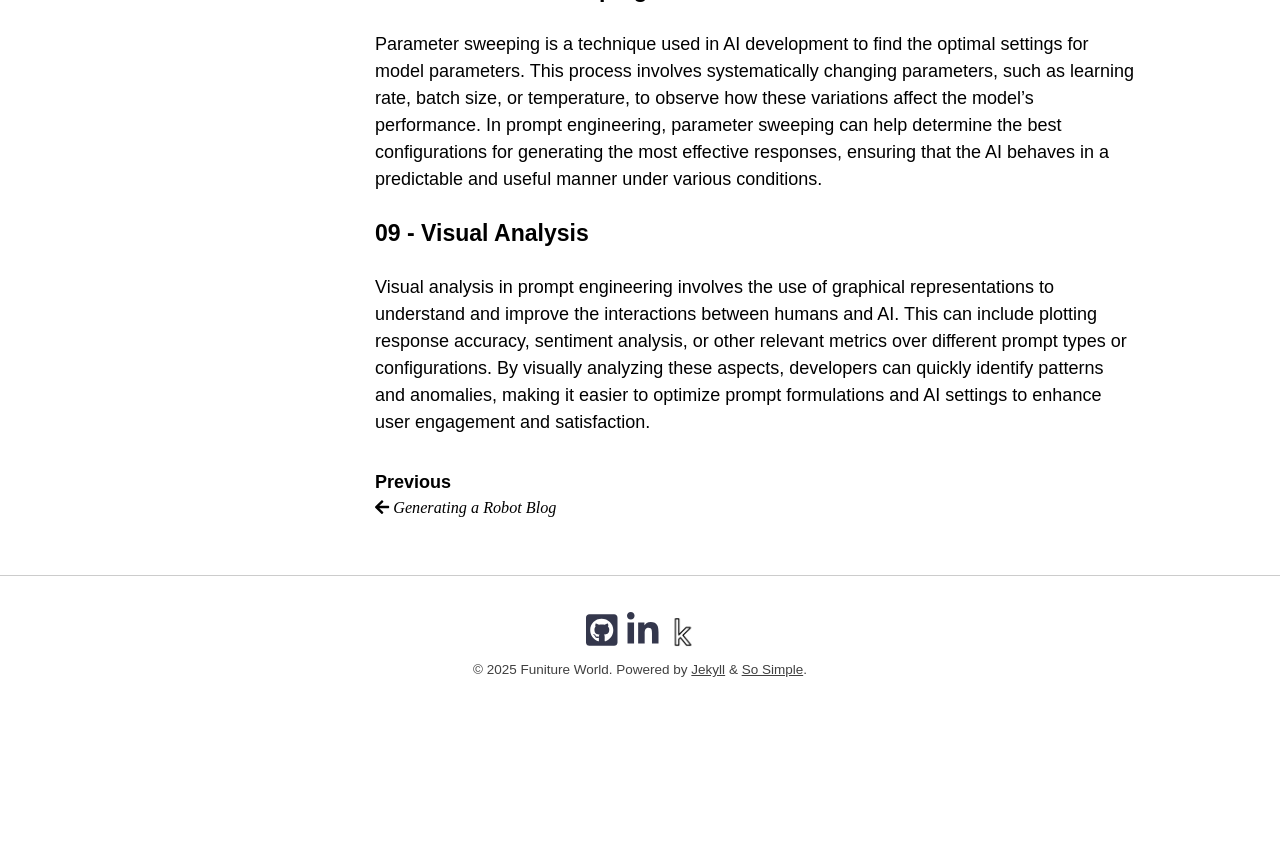
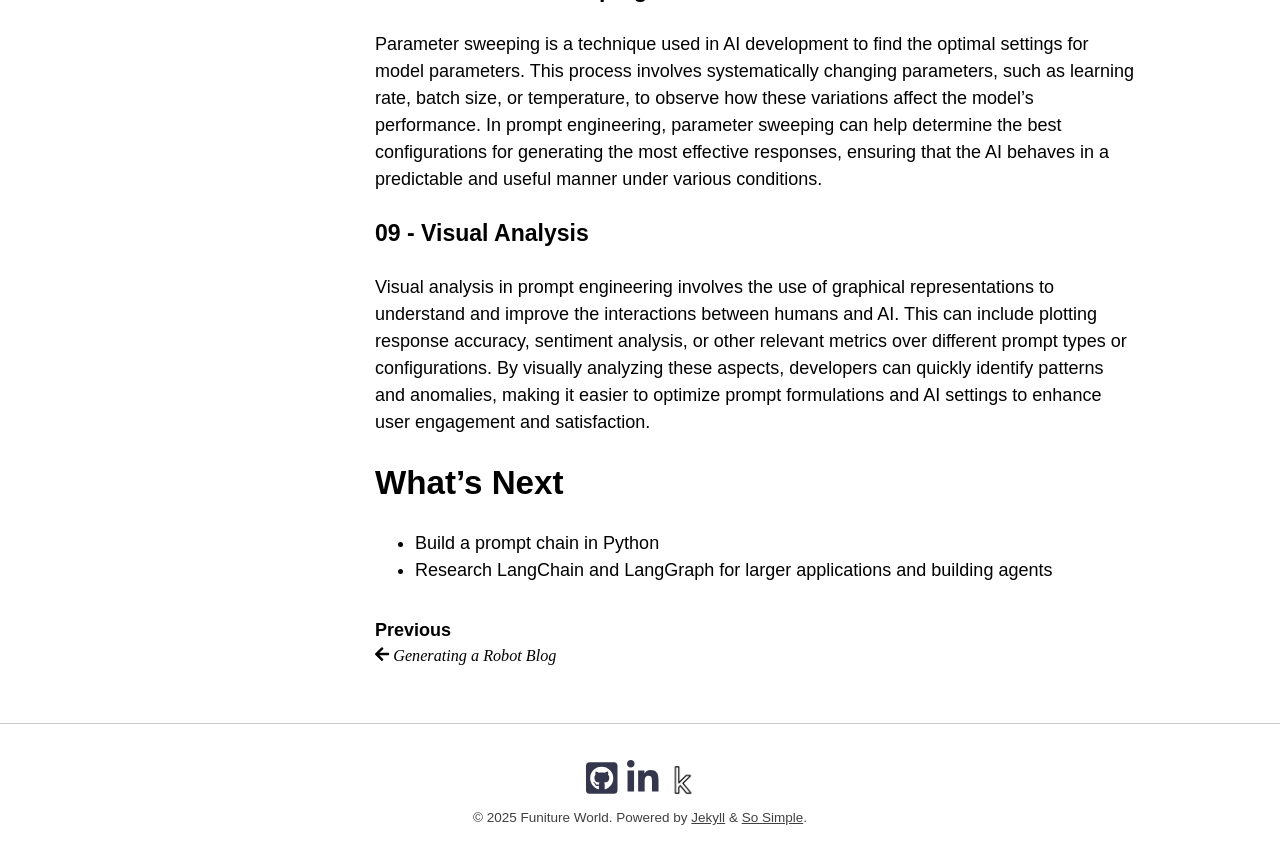
Before and after one commit to tsgillam/funitureworld, a Jekyll site: the page built from _posts/2025-04-04-impromptu-engineering.md, in a window 1280 px wide and 900 px high, scrolled down 4082 px. Shown: the top 864 px of the window. Built offline with Jekyll 4.4.1, drawn with Linux system fonts in a browser that asks for light colours; nearby versions of some CDN libraries; before the commit the page ends 4835 px from its top, so only the background shows below that.

Commit message:
Update 2025-04-04-impromptu-engineering.md

```diff
--- a/_posts/2025-04-04-impromptu-engineering.md
+++ b/_posts/2025-04-04-impromptu-engineering.md
@@ -93,3 +93,7 @@ Parameter sweeping is a technique used in AI development to find the optimal set
 ### 09 - Visual Analysis
 
 Visual analysis in prompt engineering involves the use of graphical representations to understand and improve the interactions between humans and AI. This can include plotting response accuracy, sentiment analysis, or other relevant metrics over different prompt types or configurations. By visually analyzing these aspects, developers can quickly identify patterns and anomalies, making it easier to optimize prompt formulations and AI settings to enhance user engagement and satisfaction.
+
+# What's Next
+- Build a prompt chain in Python
+- Research LangChain and LangGraph for larger applications and building agents
```
